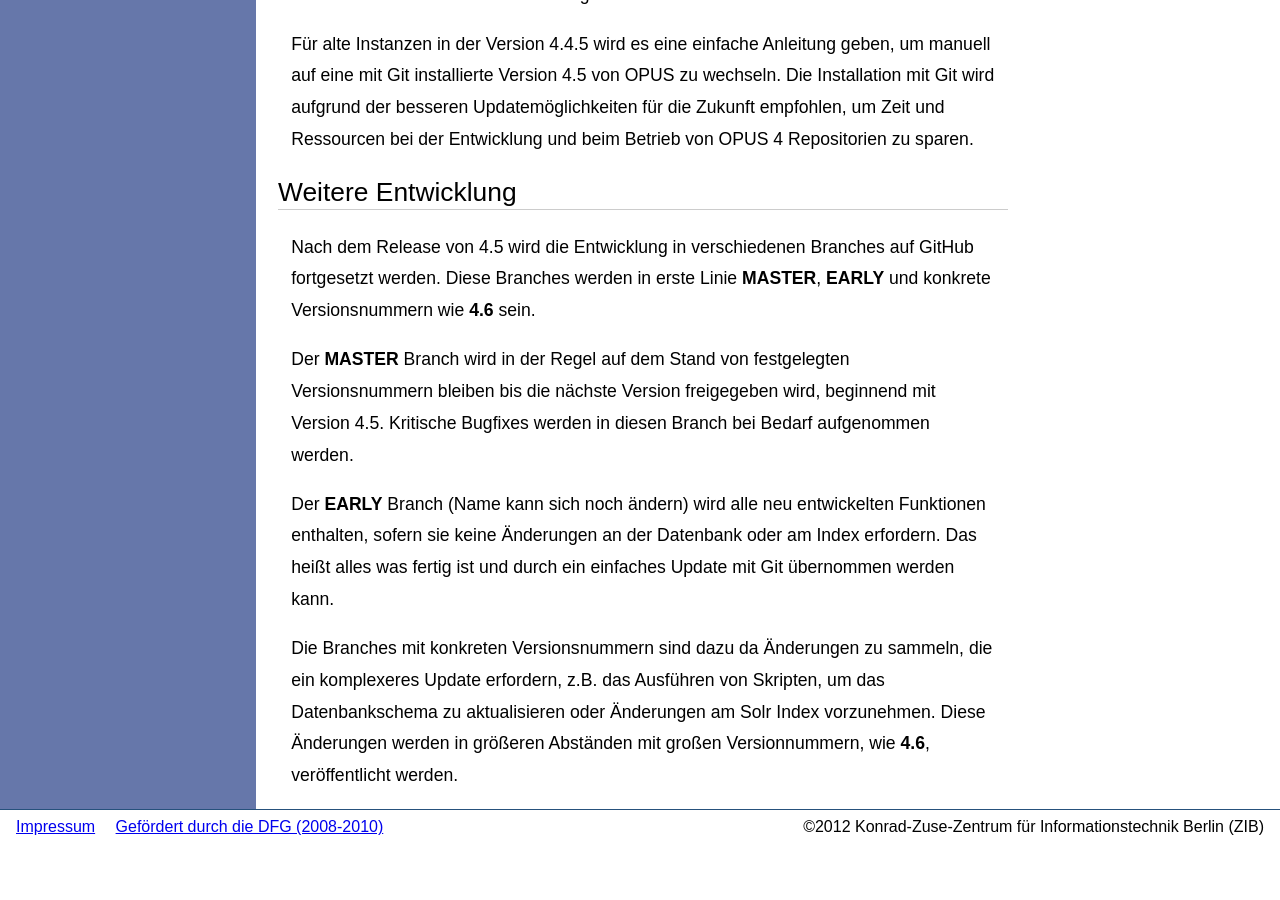
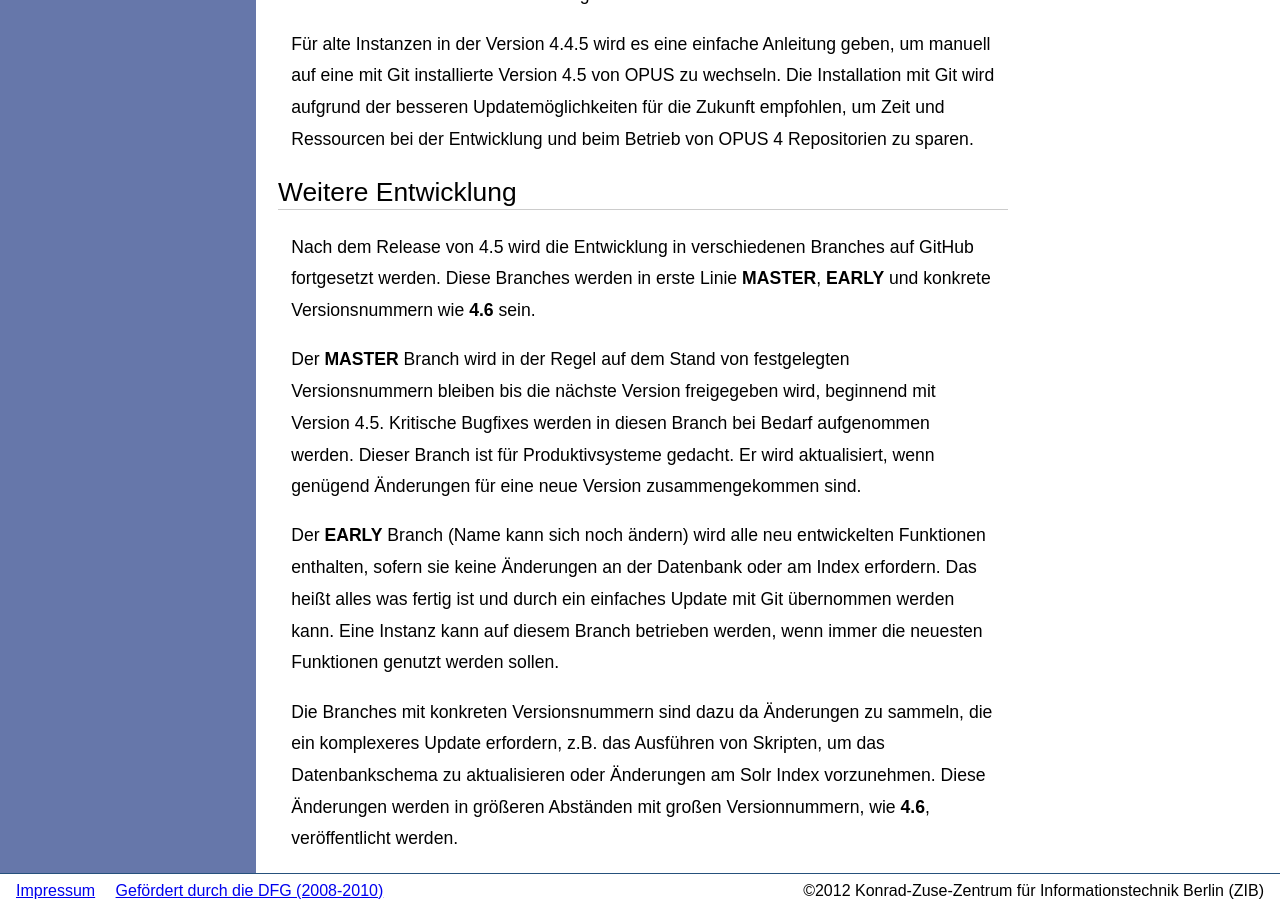
Before and after one commit to OPUS4/opus4.github.io, a Jekyll site: the page built from roadmap.md, in a window 1280 px wide and 900 px high, scrolled down 766 px. Built offline with Jekyll 4.4.1, drawn with Linux system fonts in a browser that asks for light colours; before the commit the page ends 1602 px from its top, so only the background shows below that.

Commit message:
opus4.github.io-27 Explain intentions for branches.

```diff
--- a/roadmap.md
+++ b/roadmap.md
@@ -35,10 +35,13 @@ werden in erste Linie **MASTER**, **EARLY** und konkrete Versionsnummern wie **4
 
 Der **MASTER** Branch wird in der Regel auf dem Stand von festgelegten Versionsnummern bleiben bis die nächste Version
 freigegeben wird, beginnend mit Version 4.5. Kritische Bugfixes werden in diesen Branch bei Bedarf aufgenommen werden.
+Dieser Branch ist für Produktivsysteme gedacht. Er wird aktualisiert, wenn genügend Änderungen für eine neue Version
+zusammengekommen sind.
 
 Der **EARLY** Branch (Name kann sich noch ändern) wird alle neu entwickelten Funktionen enthalten, sofern sie keine
 Änderungen an der Datenbank oder am Index erfordern. Das heißt alles was fertig ist und durch ein einfaches Update mit
-Git übernommen werden kann.
+Git übernommen werden kann. Eine Instanz kann auf diesem Branch betrieben werden, wenn immer die neuesten Funktionen
+genutzt werden sollen.
 
 Die Branches mit konkreten Versionsnummern sind dazu da Änderungen zu sammeln, die ein komplexeres Update erfordern,
 z.B. das Ausführen von Skripten, um das Datenbankschema zu aktualisieren oder Änderungen am Solr Index vorzunehmen.
```
